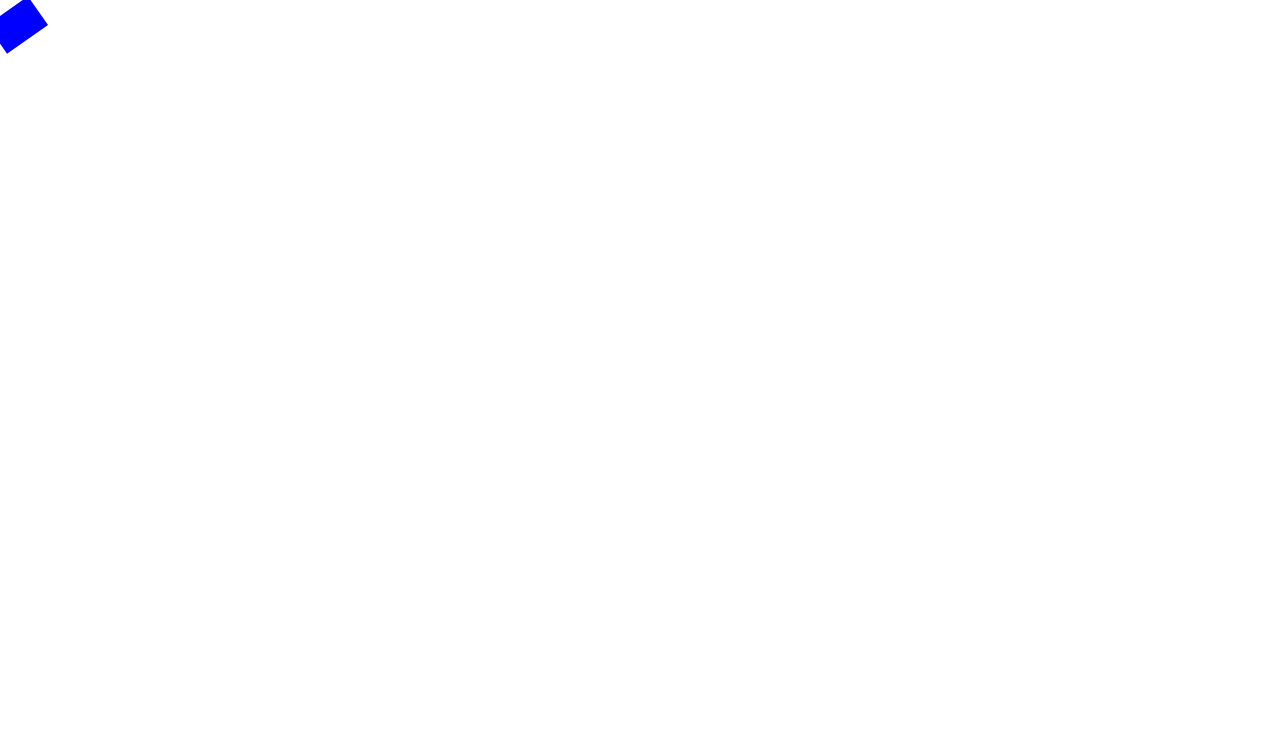
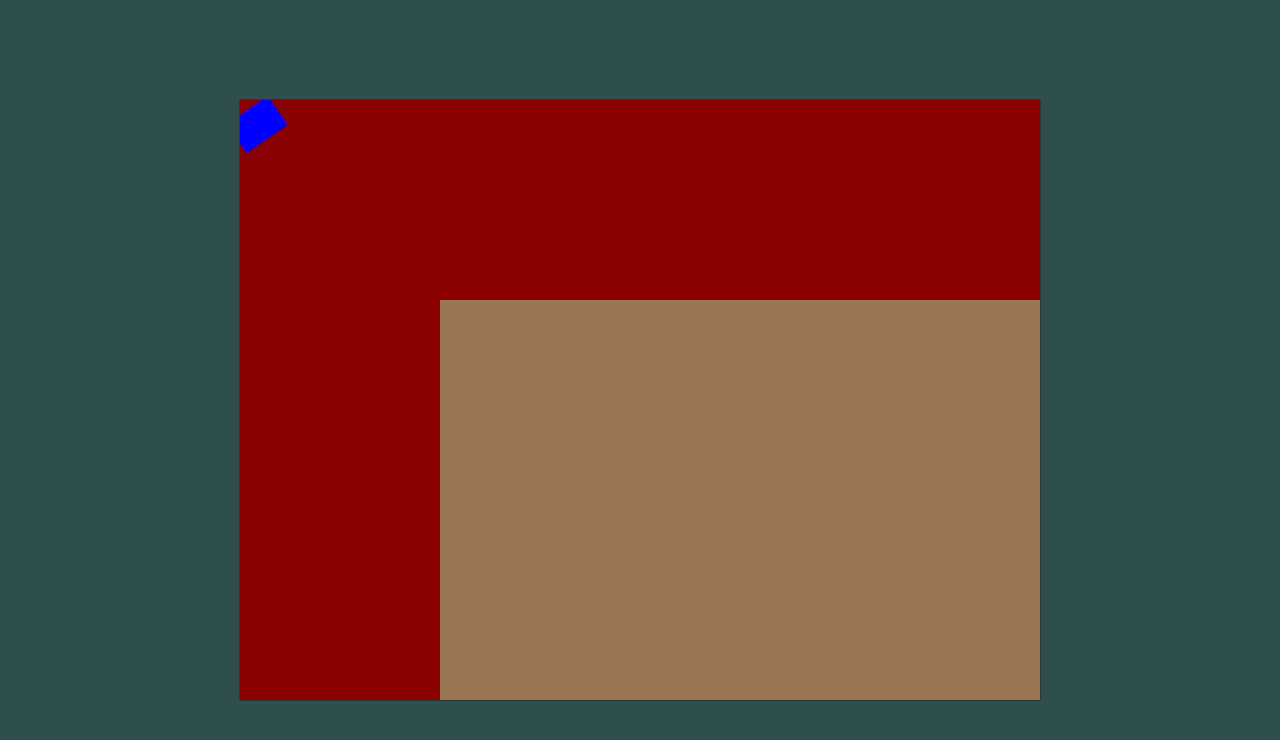
Before and after one commit to mpavle1/go-rat-game, a website with bundled scripts: page view/index.html in a window 1280 px wide. Built offline with nearby package versions, Linux system fonts and the light colour scheme.

Commit message:
added hp bar and world

```diff
--- a/view/index.html
+++ b/view/index.html
@@ -11,8 +11,20 @@
       }
       body {
         cursor: crosshair;
+        background-color: darkslategray;
         padding: 0;
         margin: 0;
+
+        height: 100vh;
+        width: 100vw;
+        position: relative;
+      }
+      canvas {
+        border: 1px solid #333;
+        position: absolute;
+        top: 50%;
+        left: 50%;
+        transform: translate(-50%, -50%);
       }
     </style>
   </head>
--- a/view/scripts/game.js
+++ b/view/scripts/game.js
@@ -1,3 +1,4 @@
+import { World } from "./world.js";
 import { InputHandler } from "./inputHandler.js";
 import { Player } from "./player.js";
 import { Projectile } from "./projectile.js";
@@ -7,6 +8,11 @@ export class Game {
   constructor() {
     /** @type {Screen} */
     this._screen = new Screen("canvas");
+    /** @type {World} */
+    this._world = new World(
+      this._screen.screenDimenstion.width,
+      this._screen.screenDimenstion.height,
+    );
     /** @type {InputHandler} */
     this._inputHandler = new InputHandler();
     /** @type {Projectile[]} */
@@ -16,6 +22,7 @@ export class Game {
       this._screen._ctx,
       this._inputHandler,
       this.projectiles,
+      this._world,
     );
 
     this.timeDiff = 0;
@@ -23,6 +30,7 @@ export class Game {
 
   update() {
     this._player.update();
+    this._screen.setPosition(this._player.position);
 
     this.projectiles.forEach((projectile, index) => {
       projectile.update();
@@ -45,9 +53,8 @@ export class Game {
     this.timeDiff = 0;
     this._screen._ctx.clearRect(0, 0, canvas.width, canvas.height);
 
-    this._player.render(this._screen._ctx);
-    this.projectiles.forEach((projectile) =>
-      projectile.render(this._screen._ctx),
-    );
+    this._world.render(this._screen);
+    this._player.render(this._screen);
+    this.projectiles.forEach((projectile) => projectile.render(this._screen));
   }
 }
--- a/view/scripts/inputHandler.js
+++ b/view/scripts/inputHandler.js
@@ -42,10 +42,11 @@ export class InputHandler {
   }
 
   #initMouseMove() {
-    window.addEventListener("mousemove", (event) => {
+    document.getElementById("canvas").addEventListener("mousemove", (event) => {
+      const rect = event.target.getBoundingClientRect();
       this.#mousePosition = {
-        x: event.clientX,
-        y: event.clientY,
+        x: event.clientX - rect.left,
+        y: event.clientY - rect.top,
       };
     });
   }
--- a/view/scripts/player.js
+++ b/view/scripts/player.js
@@ -1,6 +1,8 @@
 import { InputHandler } from "./inputHandler.js";
 import { Projectile } from "./projectile.js";
+import { Screen } from "./screen.js";
 import { rotatePoint, calculateAngleBetweenTwoPoints } from "./utils/math.js";
+import { World } from "./world.js";
 
 /**
  * @typedef {Object} Position
@@ -17,27 +19,29 @@ export class Player {
   height = 50;
   width = 35;
   maxHealth = 100;
-  currenHealth = 33;
+  currenHealth = 70;
 
   /**
    * @param {CanvasRenderingContext2D} ctx
    * @param {InputHandler} inputHandler
    * @param {Projectile[]} projectiles
+   * @param {World} world
    */
-  constructor(ctx, inputHandler, projectiles) {
+  constructor(ctx, inputHandler, projectiles, world) {
     this._ctx = ctx;
     this._inputHandler = inputHandler;
     this._projectiles = projectiles;
+    this._world = world;
 
     this.#handleFire();
   }
 
   /**
-   * @param {CanvasRenderingContext2D} ctx
+   * @param {Screen} screen
    */
-  render(ctx) {
-    this.#renderHealthBar(ctx);
-    this.#renderPlayerModel(ctx);
+  render(screen) {
+    this.#renderHealthBar(screen);
+    this.#renderPlayerModel(screen);
   }
 
   update() {
@@ -87,11 +91,12 @@ export class Player {
   }
 
   #handleFire() {
-    window.addEventListener("mousedown", (event) => {
+    this._ctx.canvas.addEventListener("mousedown", (event) => {
       const centerX = this.position.x + this.width / 2;
       const centerY = this.position.y + this.height / 2;
       this._projectiles.push(
         new Projectile(
+          this._ctx,
           this,
           { x: centerX, y: centerY },
           { x: this.viewDirection.x, y: this.viewDirection.y },
@@ -100,17 +105,18 @@ export class Player {
     });
   }
 
-  #renderHealthBar(ctx) {
-    ctx.fillStyle = "red";
-    ctx.fillRect(
+  /** @param {Screen} screen */
+  #renderHealthBar(screen) {
+    screen.context.fillStyle = "red";
+    screen.context.fillRect(
       this.position.x,
       this.position.y - this.height / 2,
       this.width - this.width * (this.currenHealth / this.maxHealth),
       10,
     );
 
-    ctx.fillStyle = "green";
-    ctx.fillRect(
+    screen.context.fillStyle = "green";
+    screen.context.fillRect(
       this.position.x + this.width * (1 - this.currenHealth / this.maxHealth),
       this.position.y - this.height / 2,
       this.width * (this.currenHealth / this.maxHealth),
@@ -118,7 +124,8 @@ export class Player {
     );
   }
 
-  #renderPlayerModel(ctx) {
+  /** @param {Screen} screen */
+  #renderPlayerModel(screen) {
     const centerX = this.position.x + this.width / 2;
     const centerY = this.position.y + this.height / 2;
 
@@ -151,14 +158,14 @@ export class Player {
       this.viewAngle,
     );
 
-    ctx.beginPath();
-    ctx.moveTo(topLeft.x, topLeft.y);
-    ctx.lineTo(topRight.x, topRight.y);
-    ctx.lineTo(bottomRight.x, bottomRight.y);
-    ctx.lineTo(bottomLeft.x, bottomLeft.y);
-    ctx.closePath();
+    screen.context.beginPath();
+    screen.context.moveTo(topLeft.x, topLeft.y);
+    screen.context.lineTo(topRight.x, topRight.y);
+    screen.context.lineTo(bottomRight.x, bottomRight.y);
+    screen.context.lineTo(bottomLeft.x, bottomLeft.y);
+    screen.context.closePath();
 
-    ctx.fillStyle = "blue";
-    ctx.fill();
+    screen.context.fillStyle = "blue";
+    screen.context.fill();
   }
 }
--- a/view/scripts/projectile.js
+++ b/view/scripts/projectile.js
@@ -1,4 +1,5 @@
 import { Player } from "./player.js";
+import { Screen } from "./screen.js";
 import { calculateAngleBetweenTwoPoints, rotatePoint } from "./utils/math.js";
 
 /**
@@ -12,7 +13,8 @@ export class Projectile {
    * @param {Position} origin
    * @param {Position} direction
    */
-  constructor(player, origin, direction) {
+  constructor(ctx, player, origin, direction) {
+    this._ctx = ctx;
     this.owner = player;
     this.owner = origin;
     this.position = origin;
@@ -49,13 +51,13 @@ export class Projectile {
   }
 
   /**
-   * @param {CanvasRenderingContext2D} ctx
+   * @param {Screen} screen
    */
-  render(ctx) {
-    ctx.beginPath();
-    ctx.arc(this.position.x, this.position.y, 5, 0, Math.PI * 2);
-    ctx.fillStyle = "black";
-    ctx.fill();
-    ctx.closePath();
+  render(screen) {
+    screen.context.beginPath();
+    screen.context.arc(this.position.x, this.position.y, 5, 0, Math.PI * 2);
+    screen.context.fillStyle = "black";
+    screen.context.fill();
+    screen.context.closePath();
   }
 }
--- a/view/scripts/screen.js
+++ b/view/scripts/screen.js
@@ -1,22 +1,59 @@
+/**
+ * @typedef {Object} Position
+ * @property {number} x
+ * @property {number} y
+ */
 export class Screen {
   constructor(elementId) {
     /** @type {HTMLCanvasElement} */
     this._canvas = document.getElementById(elementId);
-
-    this._canvas.width = window.innerWidth;
-    this._canvas.height = window.innerHeight;
-
-    /** @typedef {CanvasRenderingContext2D} */
+    /** @type {CanvasRenderingContext2D} */
     this._ctx = this._canvas.getContext("2d");
 
-    this.#addScreenResizer();
+    this.width = 800;
+    this.height = 600;
+
+    this._canvas.width = this.width;
+    this._canvas.height = this.height;
+
+    /** @type {Position} */
+    this.position = { x: 0, y: 0 };
   }
 
-  #addScreenResizer() {
-    const canvas = this._canvas;
-    window.addEventListener("resize", function (event) {
-      canvas.width = window.innerWidth;
-      canvas.height = window.innerHeight;
-    });
+  get context() {
+    return this._ctx;
+  }
+
+  get screenPosition() {
+    return this.position;
+  }
+
+  get screenDimenstion() {
+    return { width: this.width, height: this.height };
+  }
+
+  /** @param {Position} position */
+  setPosition(position) {
+    this.position = {
+      x: position.x + this.width / 2,
+      y: position.y + this.height / 2,
+    };
+  }
+
+  // TODO: Srediti da se ovde uzima u obzir i dimenzije elementa
+  isElementInScreen(position) {
+    if (position.x > this.position.x + this.width) {
+      return false;
+    }
+    if (position.x < 0) {
+      return false;
+    }
+    if (position.y > this.position.y + this.height) {
+      return false;
+    }
+    if (position.y < 0) {
+      return false;
+    }
+    return true;
   }
 }
--- /dev/null
+++ b/view/scripts/world.js
@@ -0,0 +1,36 @@
+import { Screen } from "./screen.js";
+
+export class World {
+  constructor(wEdge, hEdge) {
+    this.width = 5000;
+    this.height = 5000;
+
+    this.wEdge = wEdge;
+    this.hEdge = hEdge;
+  }
+
+  /**
+   * @param {Screen} screen
+   */
+  render(screen) {
+    const screenPositon = screen.screenPosition;
+    const screenDimenstion = screen.screenDimenstion;
+
+    screen.context.fillStyle = "#9b7653";
+    screen.context.fillRect(
+      screenPositon.x - screenDimenstion.width / 2,
+      screenPositon.y - screenDimenstion.height / 2,
+      this.width,
+      this.height,
+    );
+
+    screen.context.strokeStyle = "darkred";
+    screen.context.lineWidth = screenDimenstion.width / 2;
+    screen.context.strokeRect(
+      screenPositon.x - screenDimenstion.width / 2,
+      screenPositon.y - screenDimenstion.height / 2,
+      this.width,
+      this.height,
+    );
+  }
+}
```
